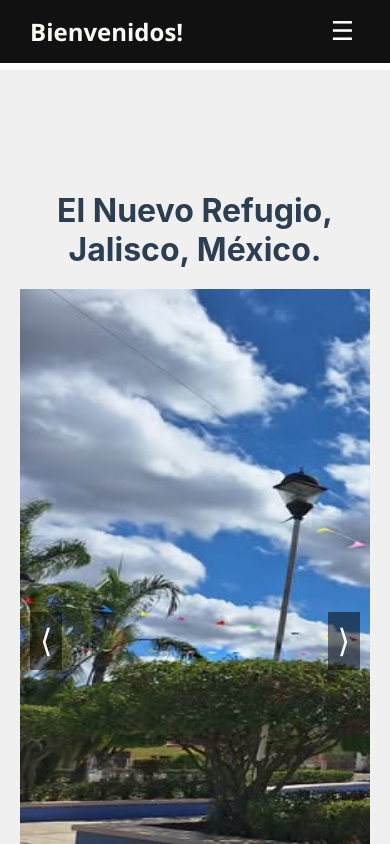
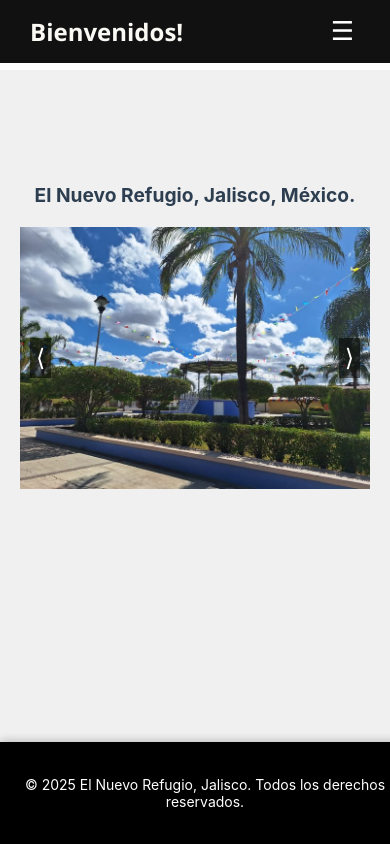
Before and after one commit to Alexav3/refugio, a React (Create React App) app: page / in a window 390 px wide. Shown: the top 844 px of the page. Built offline with nearby package versions, Linux system fonts and the light colour scheme.

Commit message:
responsive

```diff
--- a/src/Home.css
+++ b/src/Home.css
@@ -14,14 +14,16 @@
 .slider {
   position: relative;
   width: 100%;
+  max-width: 100%;
   overflow: hidden;
 }
 
-/* Make image responsive and full width */
+/* Make image responsive */
 .slider img {
-  width: 1200px;
-  height: 700px;
-  display: blocl;
+  width: 100%;
+  height: auto;
+  display: block;
+  max-width: 100%;
 }
 
 /* Navigation arrows */
@@ -45,3 +47,16 @@
 .slider button:last-of-type {
   right: 10px;
 }
+
+/* Optional: Media query for smaller screens */
+@media (max-width: 600px) {
+  .slider button {
+    font-size: 1.5rem;
+    padding: 6px;
+  }
+
+  .home-container h1 {
+    font-size: 1.2rem;
+    padding: 0 10px;
+  }
+}
```
